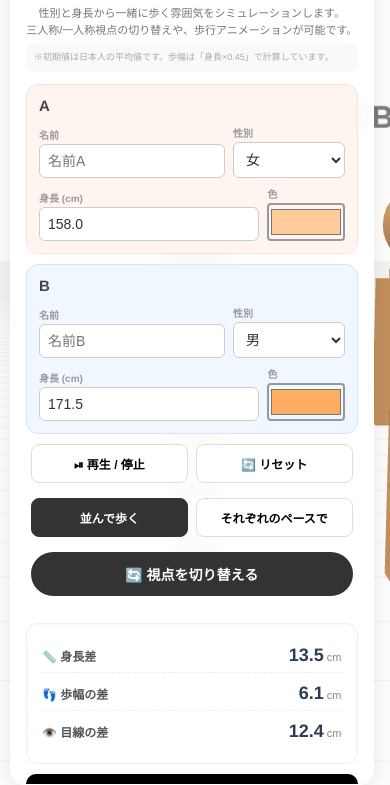
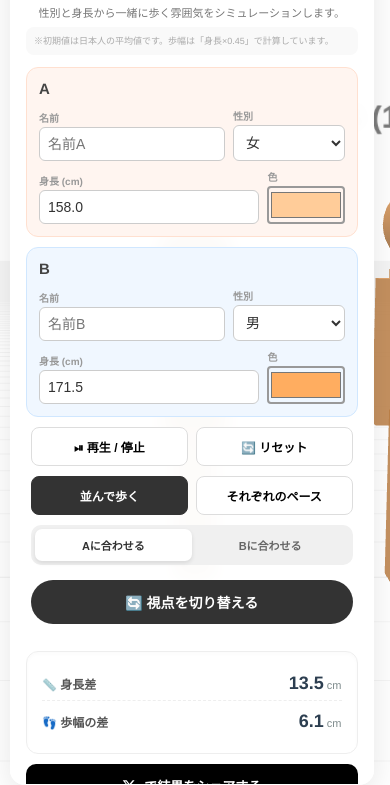
Before and after one commit to qwertyaz111/stroll-date-simulator, a plain HTML site: page index.html in a window 390 px wide. Shown: the part 61-846 px from the top of the page. Drawn offline with nearby package versions, Linux system fonts and the light colour scheme; animation ran at ten frames a second.

Commit message:
Enhance UI responsiveness and adjust styles

```diff
--- a/index.html
+++ b/index.html
@@ -15,6 +15,14 @@
             border: 1px solid rgba(255,255,255,0.3); backdrop-filter: blur(10px); -webkit-backdrop-filter: blur(10px);
         }
         @media screen and (max-width: 480px) { :root { --panel-width: 85vw; } }
+
+        /* 横持ち時のUI調整 */
+        @media screen and (orientation: landscape) and (max-height: 500px) {
+            :root { --panel-width: 260px; }
+            #ui-panel { top: 5px; left: 5px; padding: 10px; max-height: calc(100vh - 10px); }
+            .app-title { font-size: 1.1rem; }
+            .input-group { padding: 8px; margin-bottom: 5px; }
+        }
 
         .panel-header { display: flex; justify-content: space-between; align-items: center; cursor: pointer; user-select: none; }
         #toggle-text { font-size: 12px; font-weight: bold; color: #666; background: #eee; padding: 2px 8px; border-radius: 10px; }
@@ -58,9 +66,17 @@
         .switch-btn { width: 100%; padding: 12px; background: #333; color: white; border: none; border-radius: 25px; font-weight: bold; cursor: pointer; transition: 0.2s; font-size: 14px; -webkit-tap-highlight-color: transparent; margin-bottom: 15px; }
         .switch-btn:active { background: #000; transform: scale(0.98); }
 
-        .anim-controls { display: flex; gap: 8px; margin-bottom: 15px; }
+        .anim-controls { display: flex; gap: 8px; margin-bottom: 10px; }
         .btn-anim { flex: 1; padding: 10px; border-radius: 8px; border: 1px solid #ddd; background: #fff; cursor: pointer; font-size: 12px; font-weight: bold; }
         .btn-anim.active { background: #333; color: #fff; border-color: #333; }
+
+        .sync-selector {
+            background: #f0f0f0; padding: 4px; border-radius: 10px; display: flex; margin-bottom: 15px; transition: opacity 0.3s;
+        }
+        .sync-selector button {
+            flex: 1; border: none; background: none; padding: 8px; font-size: 11px; font-weight: bold; cursor: pointer; border-radius: 7px; color: #666;
+        }
+        .sync-selector button.active { background: white; color: #333; box-shadow: 0 2px 4px rgba(0,0,0,0.1); }
 
         .share-btn {
             width: 100%; padding: 12px; background: #000; color: white; border: none; border-radius: 10px;
@@ -71,51 +87,19 @@
         .share-btn:active { transform: scale(0.98); opacity: 0.8; }
 
         .other-tools-link {
-            margin-top: 20px;
-            padding: 10px;
-            background: #f9f9f9;
-            border-radius: 10px;
-            text-align: center;
+            margin-top: 20px; padding: 10px; background: #f9f9f9; border-radius: 10px; text-align: center;
         }
         .other-tools-link a {
-            text-decoration: none;
-            color: #333;
-            font-size: 12px;
-            font-weight: bold;
-            border: 2px solid #333;
-            padding: 8px 15px;
-            border-radius: 30px;
-            display: inline-block;
-            transition: 0.3s;
-            margin: 4px;
+            text-decoration: none; color: #333; font-size: 12px; font-weight: bold; border: 2px solid #333; padding: 8px 15px; border-radius: 30px; display: inline-block; transition: 0.3s; margin: 4px;
         }
-        .other-tools-link a:hover {
-            background: #333;
-            color: #fff;
-        }
+        .other-tools-link a:hover { background: #333; color: #fff; }
 
-        .usage-notes {
-            font-size: 10px;
-            color: #999;
-            margin-top: 12px;
-            line-height: 1.5;
-            text-align: center;
-        }
+        .usage-notes { font-size: 10px; color: #999; margin-top: 12px; line-height: 1.5; text-align: center; }
 
         .info-box {
-            background: #ffffff;
-            padding: 15px;
-            border-radius: 12px;
-            margin-top: 12px;
-            border: 1px solid #eee;
-            box-shadow: inset 0 2px 4px rgba(0,0,0,0.02);
+            background: #ffffff; padding: 15px; border-radius: 12px; margin-top: 12px; border: 1px solid #eee; box-shadow: inset 0 2px 4px rgba(0,0,0,0.02);
         }
-        .info-row {
-            display: flex;
-            justify-content: space-between;
-            align-items: baseline;
-            padding: 6px 0;
-        }
+        .info-row { display: flex; justify-content: space-between; align-items: baseline; padding: 6px 0; }
         .info-row:not(:last-child) { border-bottom: 1px dashed #eee; margin-bottom: 4px; }
         .info-label { color: #555; font-size: 12px; font-weight: bold; display: flex; align-items: center; gap: 4px; }
         .info-value { font-weight: 800; font-size: 18px; color: #2c3e50; font-variant-numeric: tabular-nums; }
@@ -135,8 +119,7 @@
     </div>
 
     <div id="ui-content">
-        <p class="app-description">性別と身長から一緒に歩く雰囲気をシミュレーションします。<br>
-            三人称/一人称視点の切り替えや、歩行アニメーションが可能です。</p>
+        <p class="app-description">性別と身長から一緒に歩く雰囲気をシミュレーションします。</p>
 
         <div class="app-disclaimer">
             ※初期値は日本人の平均値です。歩幅は「身長×0.45」で計算しています。
@@ -173,8 +156,14 @@
             </div>
             <div class="anim-controls">
                 <button id="btn-sync" class="btn-anim active" onclick="setMode('sync')">並んで歩く</button>
-                <button id="btn-free" class="btn-anim" onclick="setMode('free')">それぞれのペースで</button>
+                <button id="btn-free" class="btn-anim" onclick="setMode('free')">それぞれのペース</button>
             </div>
+
+            <div class="sync-selector" id="sync-selector">
+                <button id="base-a" class="active" onclick="setSyncBase('A')">Aに合わせる</button>
+                <button id="base-b" onclick="setSyncBase('B')">Bに合わせる</button>
+            </div>
+
             <button class="switch-btn" onclick="switchView()">🔄 視点を切り替える</button>
         </div>
 
@@ -204,22 +193,13 @@
 <div class="crosshair" id="crosshair" style="display:none;"></div>
 <div id="canvas-container"></div>
 
-<script>
-    function togglePanel() {
-        const panel = document.getElementById('ui-panel');
-        const text = document.getElementById('toggle-text');
-        panel.classList.toggle('collapsed');
-        text.innerText = panel.classList.contains('collapsed') ? '開く' : '閉じる';
-    }
-</script>
-
 <script type="module">
     import * as THREE from 'https://unpkg.com/three@0.158.0/build/three.module.js';
 
     let scene, camera, renderer, clock;
     let personA, personB, walkGroup;
-    let currentView = '3rd'; // 3rd, A, B
-    let isWalking = false, walkMode = 'sync', walkTime = 0;
+    let currentView = '3rd';
+    let isWalking = false, walkMode = 'sync', walkTime = 0, syncBase = 'A';
     let rotation = { x: 0, y: 0 }, camDist = 4, isDragging = false, previousTouch = null;
 
     function init() {
@@ -242,6 +222,9 @@
         clock = new THREE.Clock();
         setupControls();
 
+        // 画面リサイズ（回転）対応
+        window.addEventListener('resize', onWindowResize);
+
         window.updateScene = updateScene;
         window.switchView = switchView;
         window.togglePlay = () => { isWalking = !isWalking; };
@@ -254,11 +237,31 @@
             walkMode = m; window.resetAnimation();
             document.getElementById('btn-sync').classList.toggle('active', m==='sync');
             document.getElementById('btn-free').classList.toggle('active', m==='free');
+            const selector = document.getElementById('sync-selector');
+            selector.style.opacity = (m === 'sync' ? '1' : '0.3');
+            selector.style.pointerEvents = (m === 'sync' ? 'auto' : 'none');
+        };
+        window.setSyncBase = (b) => {
+            syncBase = b;
+            document.getElementById('base-a').classList.toggle('active', b==='A');
+            document.getElementById('base-b').classList.toggle('active', b==='B');
         };
         window.shareToX = shareToX;
+        window.togglePanel = () => {
+            const panel = document.getElementById('ui-panel');
+            const text = document.getElementById('toggle-text');
+            panel.classList.toggle('collapsed');
+            text.innerText = panel.classList.contains('collapsed') ? '開く' : '閉じる';
+        };
 
         updateScene();
         animate();
+    }
+
+    function onWindowResize() {
+        camera.aspect = window.innerWidth / window.innerHeight;
+        camera.updateProjectionMatrix();
+        renderer.setSize(window.innerWidth, window.innerHeight);
     }
 
     function createMannequin(color, heightCm, gender, name) {
@@ -267,133 +270,88 @@
         const bodyMat = new THREE.MeshPhongMaterial({ color: color, transparent: true, opacity: 0.85 });
         const eyeMat = new THREE.MeshBasicMaterial({ color: 0x222222 });
 
-        const headH = h * 0.13;
-        const neckH = h * 0.05;
-        const torsoH = h * 0.37;
-        const legH = h * 0.45;
+        const headH = h * 0.13, neckH = h * 0.05, torsoH = h * 0.37, legH = h * 0.45;
         const eyeY = h * (gender === 'male' ? 0.904 : 0.903);
 
-        const headBox = new THREE.Group();
-        headBox.position.y = eyeY;
-        const headGeo = new THREE.SphereGeometry(headH * 0.8, 16, 16);
-        const head = new THREE.Mesh(headGeo, bodyMat);
-        head.position.y = (h - headH * 0.5) - eyeY;
-        headBox.add(head);
+        const headBox = new THREE.Group(); headBox.position.y = eyeY;
+        const head = new THREE.Mesh(new THREE.SphereGeometry(headH * 0.8, 16, 16), bodyMat);
+        head.position.y = (h - headH * 0.5) - eyeY; headBox.add(head);
 
-        const eyeSize = headH * 0.12;
         [-1, 1].forEach(side => {
-            const eye = new THREE.Mesh(new THREE.SphereGeometry(eyeSize, 12, 12), eyeMat);
-            eye.position.set(side * (headH * 0.28), 0, (headH * 0.7));
-            headBox.add(eye);
+            const eye = new THREE.Mesh(new THREE.SphereGeometry(headH * 0.12, 12, 12), eyeMat);
+            eye.position.set(side * (headH * 0.28), 0, (headH * 0.7)); headBox.add(eye);
         });
         group.add(headBox);
 
-        const neckW = headH * 0.3;
-        const neck = new THREE.Mesh(new THREE.CylinderGeometry(neckW, neckW, neckH, 16), bodyMat);
-        neck.position.y = h - headH - (neckH * 0.5);
-        group.add(neck);
+        const neck = new THREE.Mesh(new THREE.CylinderGeometry(headH*0.3, headH*0.3, neckH, 16), bodyMat);
+        neck.position.y = h - headH - (neckH * 0.5); group.add(neck);
 
         const torsoW = (gender === 'male' ? 0.26 : 0.21) * (h/1.7);
         const torso = new THREE.Mesh(new THREE.BoxGeometry(torsoW, torsoH, torsoW * 0.5), bodyMat);
-        torso.position.y = legH + (torsoH * 0.5);
-        group.add(torso);
+        torso.position.y = legH + (torsoH * 0.5); group.add(torso);
 
         group.arms = [];
-        const armW = torsoW * 0.3;
-        const armH = h * 0.38;
         [-1, 1].forEach(side => {
             const anchor = new THREE.Group();
-            anchor.position.set(side * (torsoW * 0.6), legH + torsoH - (armW * 0.5), 0);
-            const mesh = new THREE.Mesh(new THREE.BoxGeometry(armW, armH, armW), bodyMat);
-            mesh.position.y = -armH * 0.5;
-            anchor.add(mesh);
-            group.add(anchor);
-            group.arms.push(anchor);
+            anchor.position.set(side * (torsoW * 0.6), legH + torsoH - (torsoW*0.15), 0);
+            const mesh = new THREE.Mesh(new THREE.BoxGeometry(torsoW*0.3, h*0.38, torsoW*0.3), bodyMat);
+            mesh.position.y = -h*0.19; anchor.add(mesh); group.add(anchor); group.arms.push(anchor);
         });
 
         group.legs = [];
-        const legW = torsoW * 0.4;
         [-1, 1].forEach(side => {
-            const anchor = new THREE.Group();
-            anchor.position.set(side * (torsoW * 0.25), legH, 0);
-            const mesh = new THREE.Mesh(new THREE.BoxGeometry(legW, legH, legW), bodyMat);
-            mesh.position.y = -legH * 0.5;
-            anchor.add(mesh);
-            group.add(anchor);
-            group.legs.push(anchor);
+            const anchor = new THREE.Group(); anchor.position.set(side * (torsoW * 0.25), legH, 0);
+            const mesh = new THREE.Mesh(new THREE.BoxGeometry(torsoW*0.4, legH, torsoW*0.4), bodyMat);
+            mesh.position.y = -legH * 0.5; anchor.add(mesh); group.add(anchor); group.legs.push(anchor);
         });
 
         const canvas = document.createElement('canvas'); canvas.width = 512; canvas.height = 128;
         const ctx = canvas.getContext('2d'); ctx.font = "bold 45px sans-serif"; ctx.fillStyle = "#333"; ctx.textAlign = "center";
-        const displayName = name || (gender === 'male' ? '名前B' : '名前A');
+        const displayName = name || (gender==='male'?'B':'A');
         ctx.fillText(`${displayName} (${heightCm.toFixed(1)}cm)`, 256, 64);
         const sprite = new THREE.Sprite(new THREE.SpriteMaterial({ map: new THREE.CanvasTexture(canvas) }));
-        sprite.scale.set(1.5, 0.38, 1); sprite.position.y = h + 0.3;
-        group.add(sprite);
+        sprite.scale.set(1.5, 0.38, 1); sprite.position.y = h + 0.3; group.add(sprite);
 
         group.userData = { height: h, eyeY: eyeY, step: heightCm * 0.45 };
         return group;
     }
 
     function updateScene() {
-        const nA = document.getElementById('nameA').value, nB = document.getElementById('nameB').value;
-        const hA = parseFloat(document.getElementById('heightA').value) || 158, hB = parseFloat(document.getElementById('heightB').value) || 171.5;
-        const gA = document.getElementById('genderA').value, gB = document.getElementById('genderB').value;
-        const cA = document.getElementById('colorA').value, cB = document.getElementById('colorB').value;
-
+        const hA = parseFloat(document.getElementById('heightA').value)||158, hB = parseFloat(document.getElementById('heightB').value)||171.5;
         const posAZ = personA ? personA.position.z : 0, posBZ = personB ? personB.position.z : 0;
         if(personA) walkGroup.remove(personA); if(personB) walkGroup.remove(personB);
-
-        personA = createMannequin(cA, hA, gA, nA); personA.position.set(-0.5, 0, posAZ);
-        personB = createMannequin(cB, hB, gB, nB); personB.position.set(0.5, 0, posBZ);
-        walkGroup.add(personA, personB);
-
-        const stepA = hA * 0.45, stepB = hB * 0.45;
-        const diffH = Math.abs(hA - hB).toFixed(1);
-        const diffEye = Math.abs(personA.userData.eyeY - personB.userData.eyeY) * 100;
-        const diffStep = Math.abs(stepA - stepB).toFixed(1);
+        personA = createMannequin(document.getElementById('colorA').value, hA, document.getElementById('genderA').value, document.getElementById('nameA').value);
+        personB = createMannequin(document.getElementById('colorB').value, hB, document.getElementById('genderB').value, document.getElementById('nameB').value);
+        personA.position.set(-0.5, 0, posAZ); personB.position.set(0.5, 0, posBZ); walkGroup.add(personA, personB);
 
         document.getElementById('info').innerHTML = `
-            <div class="info-row"><span class="info-label">📏 身長差</span><span class="info-value">${diffH}<span class="unit">cm</span></span></div>
-            <div class="info-row"><span class="info-label">👣 歩幅の差</span><span class="info-value">${diffStep}<span class="unit">cm</span></span></div>
-            <div class="info-row"><span class="info-label">👁️ 目線の差</span><span class="info-value">${diffEye.toFixed(1)}<span class="unit">cm</span></span></div>
+            <div class="info-row"><span class="info-label">📏 身長差</span><span class="info-value">${Math.abs(hA-hB).toFixed(1)}<span class="unit">cm</span></span></div>
+            <div class="info-row"><span class="info-label">👣 歩幅の差</span><span class="info-value">${Math.abs(hA*0.45-hB*0.45).toFixed(1)}<span class="unit">cm</span></span></div>
         `;
-    }
-
-    function switchView() {
-        const order = ['3rd', 'A', 'B'];
-        currentView = order[(order.indexOf(currentView) + 1) % 3];
-        const labels = { '3rd': '三人称視点', 'A': `${document.getElementById('nameA').value || '名前A'}の視点`, 'B': `${document.getElementById('nameB').value || '名前B'}の視点` };
-        document.getElementById('view-label').innerText = labels[currentView];
-        document.getElementById('crosshair').style.display = currentView === '3rd' ? 'none' : 'block';
     }
 
     function animate() {
         requestAnimationFrame(animate);
         const dt = clock.getDelta();
-
         if (isWalking) {
             walkTime += dt;
-            const freq = 2.0;
+            const freq = 1.4;
             const sA = personA.userData.step * 0.01, sB = personB.userData.step * 0.01;
             if (walkMode === 'sync') {
-                const speed = sB * freq;
+                const speed = (syncBase === 'A' ? sA : sB) * freq;
                 personA.position.z += speed * dt; personB.position.z += speed * dt;
-                animateWalk(personA, walkTime, speed / sA); animateWalk(personB, walkTime, freq);
+                animateWalk(personA, walkTime, speed / sA); animateWalk(personB, walkTime, speed / sB);
             } else {
                 personA.position.z += sA * freq * dt; personB.position.z += sB * freq * dt;
                 animateWalk(personA, walkTime, freq); animateWalk(personB, walkTime, freq);
             }
         }
-
         const target = (currentView === 'B') ? personB : personA;
         if (currentView === '3rd') {
-            personA.visible = personB.visible = true;
             camera.position.set(target.position.x + Math.sin(rotation.y) * camDist, 1.5 + Math.sin(rotation.x) * camDist, target.position.z + Math.cos(rotation.y) * camDist);
             camera.lookAt(target.position.x, 1, target.position.z);
         } else {
-            const self = (currentView === 'A') ? personA : personB;
-            personA.visible = (currentView === 'B'); personB.visible = (currentView === 'A');
+            const self = (currentView === 'A' ? personA : personB);
             camera.position.set(self.position.x, self.userData.eyeY + self.position.y, self.position.z + 0.05);
             camera.rotation.set(rotation.x, rotation.y, 0);
         }
@@ -411,22 +369,31 @@
         const c = document.getElementById('canvas-container');
         const move = (dx, dy) => {
             rotation.y -= dx * 0.005; rotation.x -= dy * 0.005;
-            if(currentView !== '3rd') rotation.x = Math.max(-Math.PI/2.1, Math.min(Math.PI/2.1, rotation.x));
+            if(currentView !== '3rd') rotation.x = Math.max(-1.5, Math.min(1.5, rotation.x));
         };
-        c.onmousedown = () => isDragging = true;
-        window.onmouseup = () => isDragging = false;
+        c.onmousedown = () => isDragging = true; window.onmouseup = () => isDragging = false;
         window.onmousemove = e => { if(isDragging) move(e.movementX, e.movementY); };
         c.ontouchstart = e => { isDragging = true; previousTouch = e.touches[0]; };
         window.ontouchend = () => isDragging = false;
         window.ontouchmove = e => { if(isDragging && previousTouch) { move(e.touches[0].clientX - previousTouch.clientX, e.touches[0].clientY - previousTouch.clientY); previousTouch = e.touches[0]; } };
-        c.onwheel = e => { if(currentView === '3rd') camDist = Math.max(1, Math.min(20, camDist + e.deltaY * 0.005)); };
+    }
+
+    function switchView() {
+        const order = ['3rd', 'A', 'B']; currentView = order[(order.indexOf(currentView) + 1) % 3];
+        const nA = document.getElementById('nameA').value||'A', nB = document.getElementById('nameB').value||'B';
+        document.getElementById('view-label').innerText = {'3rd':'三人称視点','A':nA+'の視点','B':nB+'の視点'}[currentView];
+        document.getElementById('crosshair').style.display = currentView === '3rd' ? 'none' : 'block';
+        personA.visible = (currentView !== 'A'); personB.visible = (currentView !== 'B');
     }
 
     function shareToX() {
-        const nA = document.getElementById('nameA').value || '名前A', nB = document.getElementById('nameB').value || '名前B';
-        const hA = document.getElementById('heightA').value, hB = document.getElementById('heightB').value;
-        const diff = Math.abs(hA - hB).toFixed(1);
-        const text = `${nA}(${hA}cm)と${nB}(${hB}cm)が一緒におさんぽしました！\n#おさんぽシミュレーター\n`;
+        const nA = document.getElementById('nameA').value || 'A';
+        const nB = document.getElementById('nameB').value || 'B';
+        const hA = parseFloat(document.getElementById('heightA').value) || 158.0;
+        const hB = parseFloat(document.getElementById('heightB').value) || 171.5;
+
+        const text = `${nA}(${hA.toFixed(1)}cm)と${nB}(${hB.toFixed(1)}cm)が一緒におさんぽしました！\n#おさんぽシミュレーター\n`;
+
         window.open(`https://twitter.com/intent/tweet?text=${encodeURIComponent(text)}&url=${encodeURIComponent(window.location.href)}`, '_blank');
     }
 
```
